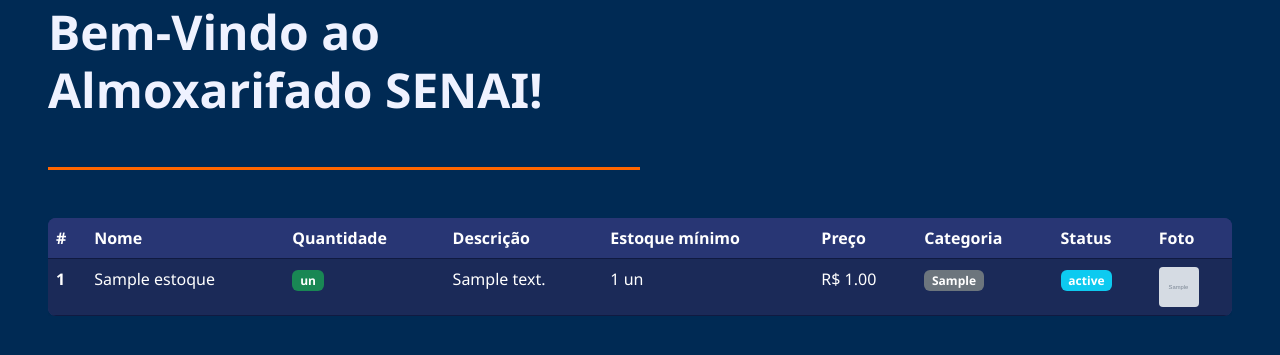
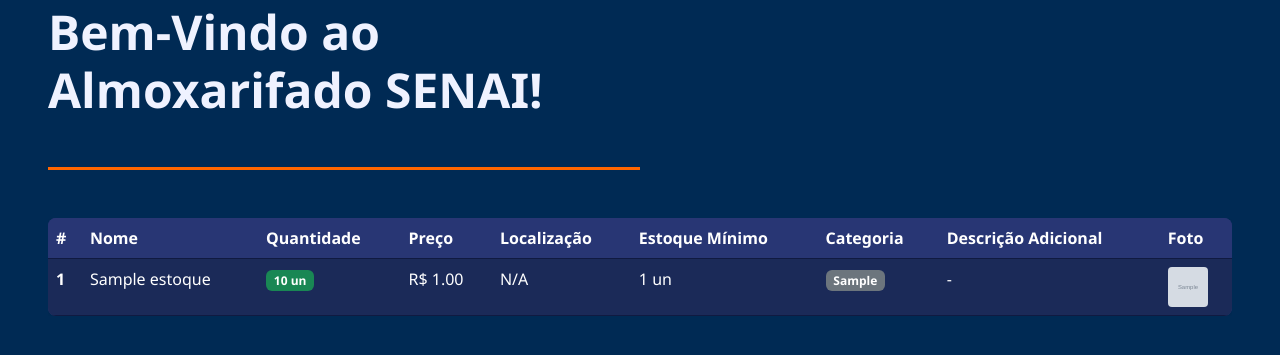
Before and after one commit to anagsnow-maker/TCC-Flask, a Flask app: page /inicio in a window 1280 px wide. Shown: the part 109-464 px from the top of the page. Run offline with Flask 3, Linux system fonts and the light colour scheme; tables that the repository leaves empty hold one stand-in row (values such as "Sample post"); grey boxes marked "Sample" are stand-in pictures; some libraries are stand-ins or nearby versions.

Commit message:
Tabela Ajustada

```diff
--- a/app.py
+++ b/app.py
@@ -118,49 +118,42 @@ def home():
         return f"Erro ao carregar a página inicial: {str(e)}", 500
 @app.route('/salvar-item', methods=['POST'])
 def salvar_item():
-        id = request.form.get('id', '')
-        nome = request.form.get('nome', '')
-        descricao = request.form.get('descricao_item', '')
-        quantidade = request.form.get('quantidade_estoque', 0)
-        estoque_minimo = request.form.get('estoque_minimo', 0)
-        preco = request.form.get('preco', 0.00)
-        categoria = request.form.get('categoria', 'geral')
-        foto = request.form.get('Foto_do_Item', 'geral')
+    nome = request.form.get('nome', '')
+    quantidade = request.form.get('quantidade_estoque', 0)
+    estoque_minimo = request.form.get('estoque_minimo', 0)
+    preco = request.form.get('preco', 0.00)
+    localizacao = request.form.get('localizacao', '')
+    categoria = request.form.get('categoria', 'Geral')
+    descricao = request.form.get('descricao_item', '')
 
+    arquivo_foto = request.files.get('fotoItem')
+    url_imagem_banco = None
 
+    if arquivo_foto and arquivo_foto.filename != '':
+        caminho_final = os.path.join(app.config['UPLOAD_FOLDER'], arquivo_foto.filename)
+        arquivo_foto.save(caminho_final)
+        url_imagem_banco = f"uploads/{arquivo_foto.filename}"
 
-        arquivo_foto = request.files['fotoItem']
+    try:
+        conexao = obter_conexao()
+        cursor = conexao.cursor()
 
-        if arquivo_foto:
-            caminho_final = os.path.join(app.config['UPLOAD_FOLDER'], arquivo_foto.filename)
-            arquivo_foto.save(caminho_final)
+        # Inserção sem a coluna status_item
+        comando_sql = """
+            INSERT INTO estoque (nome, quantidade, preco, localizacao, estoque_minimo, categoria, descricao_adicional, foto)
+            VALUES (%s, %s, %s, %s, %s, %s, %s, %s)
+        """
+        valores = (nome, quantidade, preco, localizacao, estoque_minimo, categoria, descricao, url_imagem_banco)
 
-            url_imagem_banco = f"uploads/{arquivo_foto.filename}"
-            conexao = obter_conexao()
-            cursor = conexao.cursor()
+        cursor.execute(comando_sql, valores)
+        conexao.commit()
+        cursor.close()
+        conexao.close()
+    except Exception as e:
+        print(f"Erro ao salvar item no banco: {e}")
 
-            comando_sql = """
-                INSERT INTO estoque (nome, quantidade, estoque_minimo, descricao, preco, foto, categoria)
-                VALUES (%s, %s, %s, %s, %s, %s, %s)
-            """
-
-            valores = (nome, quantidade, estoque_minimo, descricao, preco, url_imagem_banco, categoria)
-
-            cursor.execute(comando_sql, valores)
-
-            conexao.commit()
-            cursor.close()
-            conexao.close()
-
-            print(f"\n--- [TESTE FLASK] DADOS RECEBIDOS COM SUCESSO ---")
-            print(f"Nome: {nome} | Qtd: {quantidade} | Imagem salva em: {url_imagem_banco}\n")
-
-            #return jsonify({
-                #"status": "sucesso",
-                #"mensagem": f"Item '{nome}' recebido pelo Flask! Imagem salva na pasta uploads (Simulação sem MySQL)."
-            #})
-
-        return render_template('inicio.html')
+    # Redireciona para /inicio para recarregar a busca SELECT * e atualizar a tabela na tela
+    return redirect('/inicio')
 
 @app.route('/solicitar-movimentacao', methods=['POST'])
 def solicitar_movimentacao():
--- a/templates/inicio.html
+++ b/templates/inicio.html
@@ -69,11 +69,11 @@
             <th scope="col">#</th>
             <th scope="col">Nome</th>
             <th scope="col">Quantidade</th>
-                    <th scope="col">Descrição</th>
-                    <th scope="col">Estoque mínimo</th>
             <th scope="col">Preço</th>
+            <th scope="col">Localização</th>
+            <th scope="col">Estoque Mínimo</th>
             <th scope="col">Categoria</th>
-                    <th scope="col">Status</th>
+            <th scope="col">Descrição Adicional</th>
             <th scope="col">Foto</th>
         </tr>
     </thead>
@@ -83,19 +83,21 @@
             <th scope="row">{{ produto.id }}</th>
             <td>{{ produto.nome }}</td>
             <td>
-                        <span class="badge bg-success">{{ produto.quantidade_estoque }} un</span>
+                <span class="badge bg-success">{{ produto.quantidade if produto.quantidade is not none else 0 }} un</span>
             </td>
-                    <td>{{ produto.descricao }}</td>
-                    <td>{{ produto.estoque_minimo }} un</td>
-                    <td>R$ {{ produto.preco }}</td>
+            <td>R$ {{ "%.2f"|format(produto.preco) if produto.preco else '0.00' }}</td>
+            <td>{{ produto.localizacao or 'N/A' }}</td>
+            <td>{{ produto.estoque_minimo if produto.estoque_minimo is not none else 0 }} un</td>
             <td>
-                        <span class="badge bg-secondary text-capitalize">{{ produto.categoria }}</span>
+                <span class="badge bg-secondary text-capitalize">{{ produto.categoria or 'Geral' }}</span>
             </td>
+            <td>{{ produto.descricao_adicional or '-' }}</td>
             <td>
-                        <span class="badge bg-info">{{ produto.status_item }}</span>
-                    </td>
-                    <td>
+                {% if produto.foto %}
                     <img src="{{ url_for('static', filename=produto.foto) }}" alt="Foto" style="width: 40px; height: 40px; object-fit: cover; border-radius: 4px;">
+                {% else %}
+                    <span class="text-muted" style="font-size: 12px;">Sem foto</span>
+                {% endif %}
             </td>
         </tr>
         {% else %}
```
Lines whose indentation alone changed are shown as unchanged.
